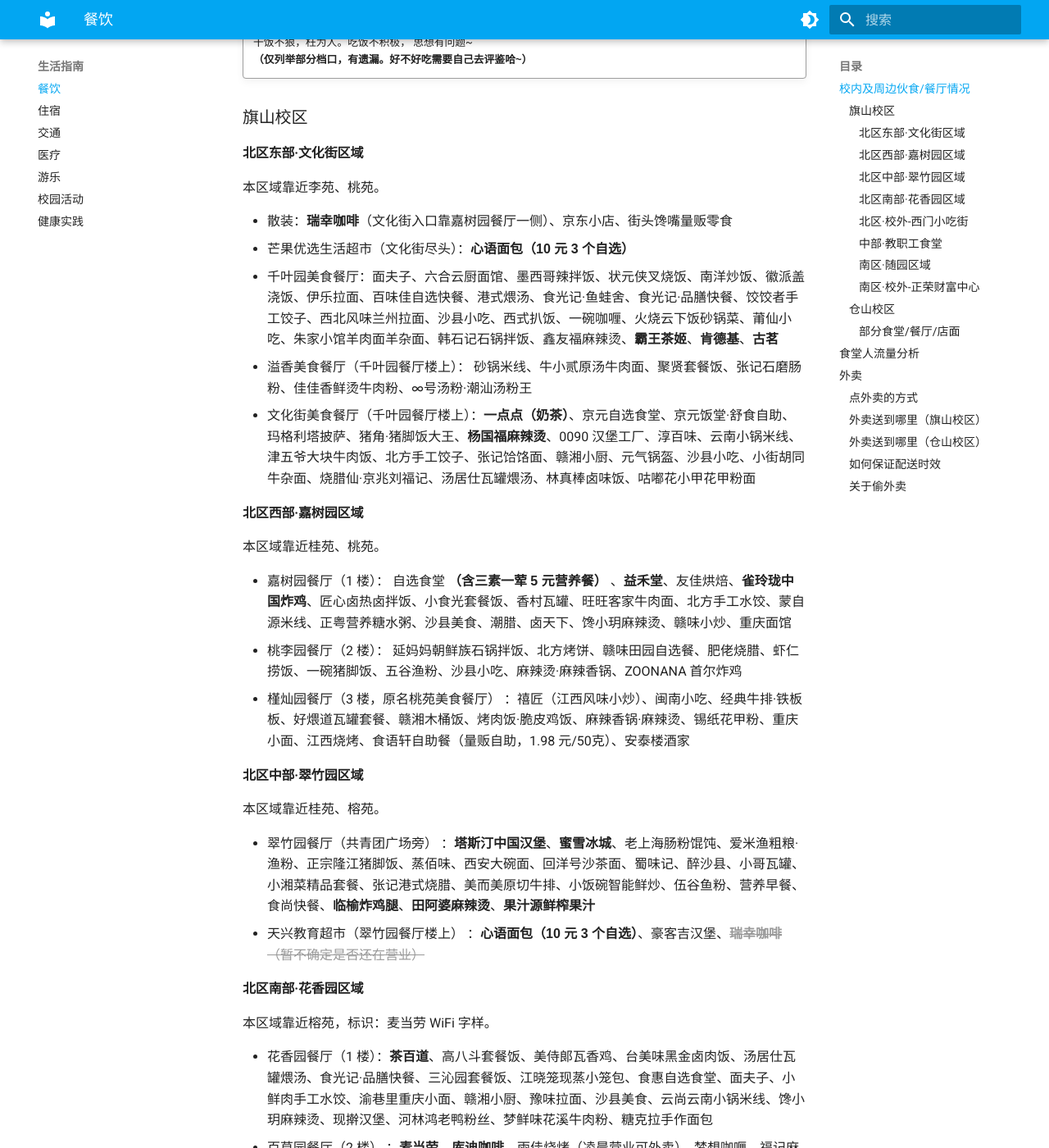
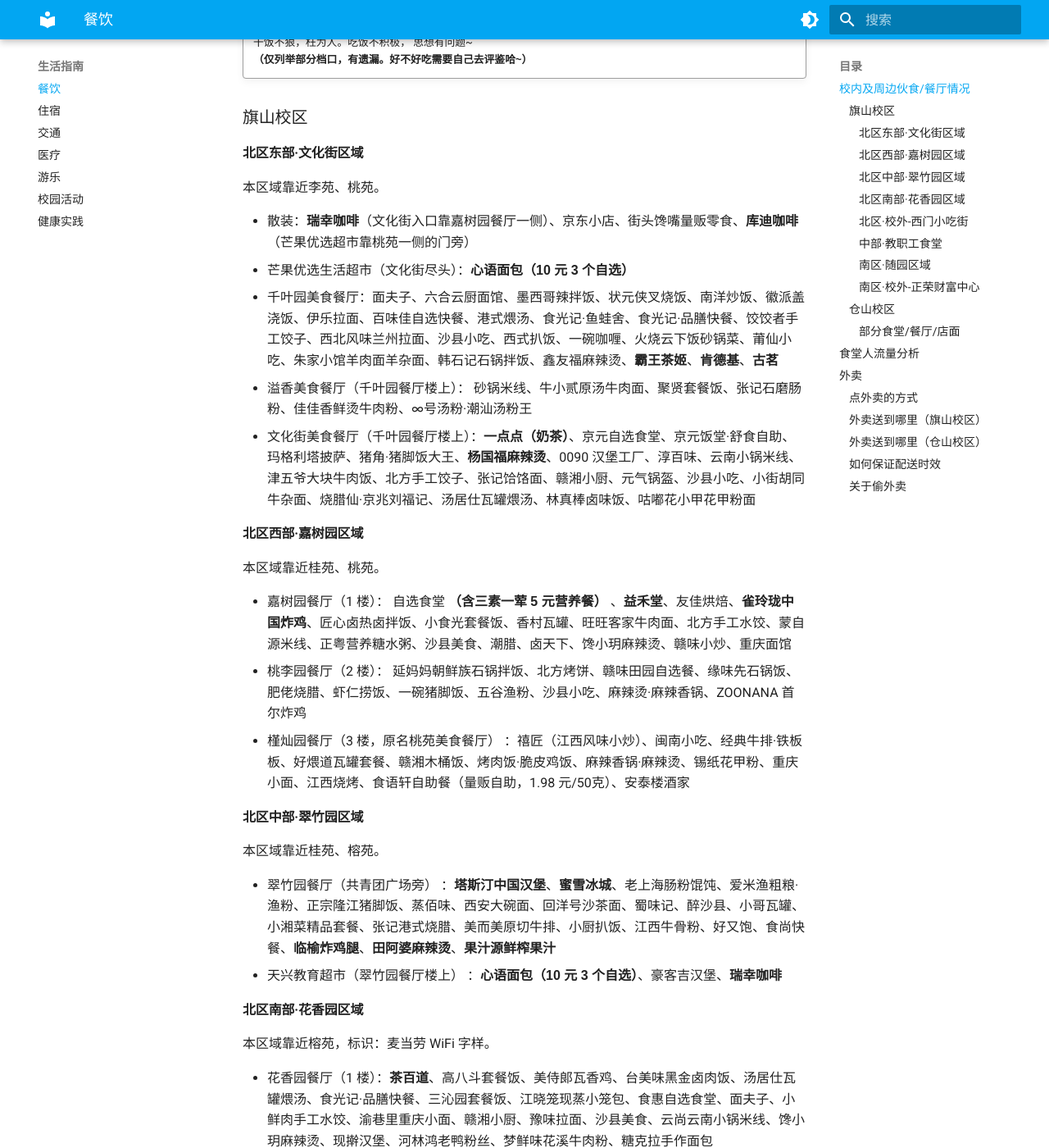
Before and after one commit to kanerty/FJNU-Wiki, an MkDocs documentation site: the page built from docs/live/eat.md, in a window 1280 px wide and 1400 px high, scrolled down 311 px. Shown: the whole window at 82% size. Built offline with MkDocs 1.6.1 and Material for MkDocs 9.7.7, drawn with Linux system fonts in a browser that asks for light colours; comment, search, counter and statistics services are not loaded.

Commit message:
update(live\\eat\* live\\living\*): 更新食堂信息；补充热水费用

```diff
--- a/docs/live/eat.md
+++ b/docs/live/eat.md
@@ -13,7 +13,7 @@
 
 本区域靠近李苑、桃苑。
 
-- 散装：**瑞幸咖啡**（文化街入口靠嘉树园餐厅一侧）、京东小店、街头馋嘴量贩零食
+- 散装：**瑞幸咖啡**（文化街入口靠嘉树园餐厅一侧）、京东小店、街头馋嘴量贩零食、**库迪咖啡**（芒果优选超市靠桃苑一侧的门旁）
 - 芒果优选生活超市（文化街尽头）：**心语面包（10 元 3 个自选）**
 - 千叶园美食餐厅：面夫子、六合云厨面馆、墨西哥辣拌饭、状元侠叉烧饭、南洋炒饭、徽派盖浇饭、伊乐拉面、百味佳自选快餐、港式煨汤、食光记·鱼蛙舍、食光记·品膳快餐、饺饺者手工饺子、西北风味兰州拉面、沙县小吃、西式扒饭、一碗咖喱、火烧云下饭砂锅菜、莆仙小吃、朱家小馆羊肉面羊杂面、韩石记石锅拌饭、鑫友福麻辣烫、**霸王茶姬**、**肯德基**、**古茗**
 - 溢香美食餐厅（千叶园餐厅楼上）： 砂锅米线、牛小贰原汤牛肉面、聚贤套餐饭、张记石磨肠粉、佳佳香鲜烫牛肉粉、∞号汤粉·潮汕汤粉王
@@ -24,15 +24,15 @@
 本区域靠近桂苑、桃苑。
 
 - 嘉树园餐厅（1 楼）： 自选食堂 **（含三素一荤 5 元营养餐）** 、**益禾堂**、友佳烘焙、**雀玲珑中国炸鸡**、匠心卤热卤拌饭、小食光套餐饭、香村瓦罐、旺旺客家牛肉面、北方手工水饺、蒙自源米线、正粤营养糖水粥、沙县美食、潮腊、卤天下、馋小玥麻辣烫、赣味小炒、重庆面馆
-- 桃李园餐厅（2 楼）： 延妈妈朝鲜族石锅拌饭、北方烤饼、赣味田园自选餐、肥佬烧腊、虾仁捞饭、一碗猪脚饭、五谷渔粉、沙县小吃、麻辣烫·麻辣香锅、ZOONANA 首尔炸鸡
+- 桃李园餐厅（2 楼）： 延妈妈朝鲜族石锅拌饭、北方烤饼、赣味田园自选餐、缘味先石锅饭、肥佬烧腊、虾仁捞饭、一碗猪脚饭、五谷渔粉、沙县小吃、麻辣烫·麻辣香锅、ZOONANA 首尔炸鸡
 - 槿灿园餐厅（3 楼，原名桃苑美食餐厅） ：禧匠（江西风味小炒）、闽南小吃、经典牛排·铁板板、好煨道瓦罐套餐、赣湘木桶饭、烤肉饭·脆皮鸡饭、麻辣香锅·麻辣烫、锡纸花甲粉、重庆小面、江西烧烤、食语轩自助餐（量贩自助，1.98 元/50克）、安泰楼酒家
 
 #### 北区中部·翠竹园区域
 
 本区域靠近桂苑、榕苑。
 
-- 翠竹园餐厅（共青团广场旁） ：**塔斯汀中国汉堡**、**蜜雪冰城**、老上海肠粉馄饨、爱米渔粗粮·渔粉、正宗隆江猪脚饭、蒸佰味、西安大碗面、回洋号沙茶面、蜀味记、醉沙县、小哥瓦罐、小湘菜精品套餐、张记港式烧腊、美而美原切牛排、小饭碗智能鲜炒、伍谷鱼粉、营养早餐、食尚快餐、**临榆炸鸡腿**、**田阿婆麻辣烫**、**果汁源鲜榨果汁**
-- 天兴教育超市（翠竹园餐厅楼上） ：**心语面包（10 元 3 个自选）**、豪客吉汉堡、~~**瑞幸咖啡**（暂不确定是否还在营业）~~
+- 翠竹园餐厅（共青团广场旁） ：**塔斯汀中国汉堡**、**蜜雪冰城**、老上海肠粉馄饨、爱米渔粗粮·渔粉、正宗隆江猪脚饭、蒸佰味、西安大碗面、回洋号沙茶面、蜀味记、醉沙县、小哥瓦罐、小湘菜精品套餐、张记港式烧腊、美而美原切牛排、小厨扒饭、江西牛骨粉、好又饱、食尚快餐、**临榆炸鸡腿**、**田阿婆麻辣烫**、**果汁源鲜榨果汁**
+- 天兴教育超市（翠竹园餐厅楼上） ：**心语面包（10 元 3 个自选）**、豪客吉汉堡、**瑞幸咖啡**
 
 #### 北区南部·花香园区域
 
```
Also changed, not shown: docs/live/living.md (+1 -1 lines).
